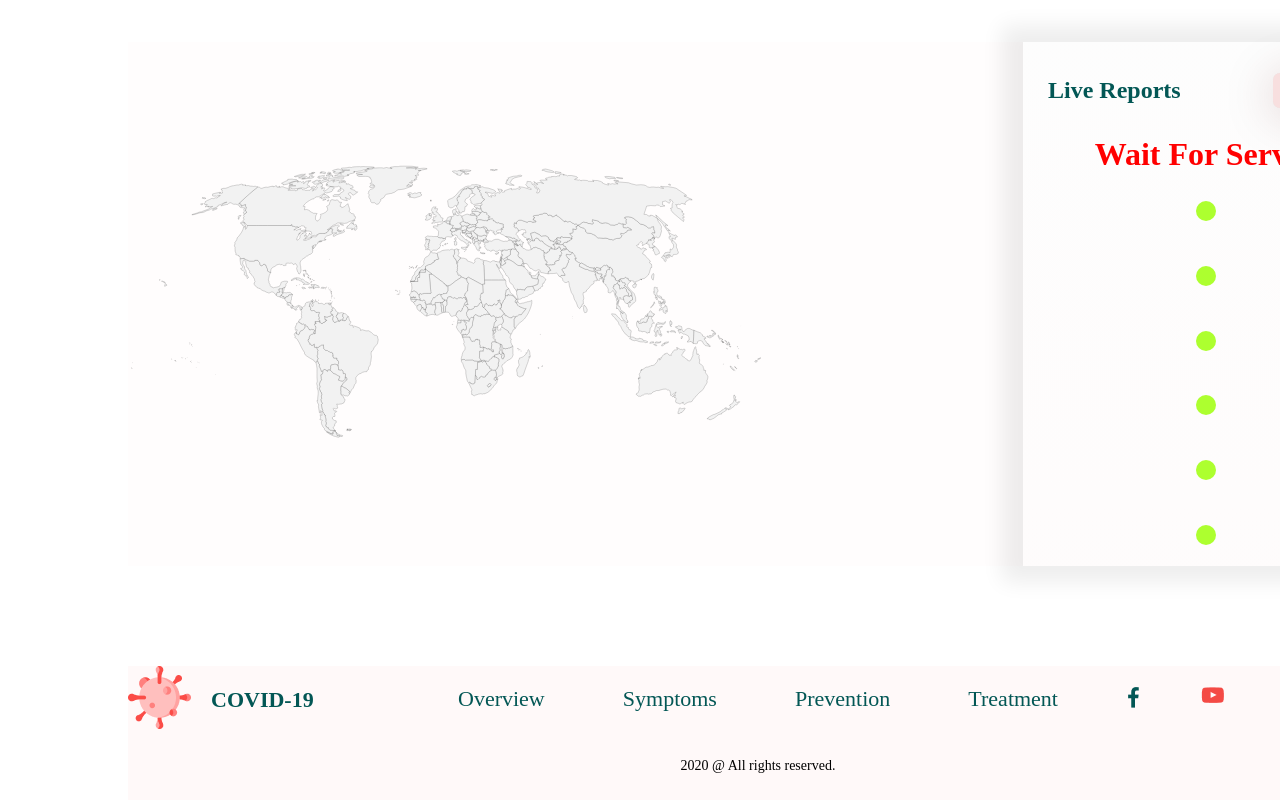
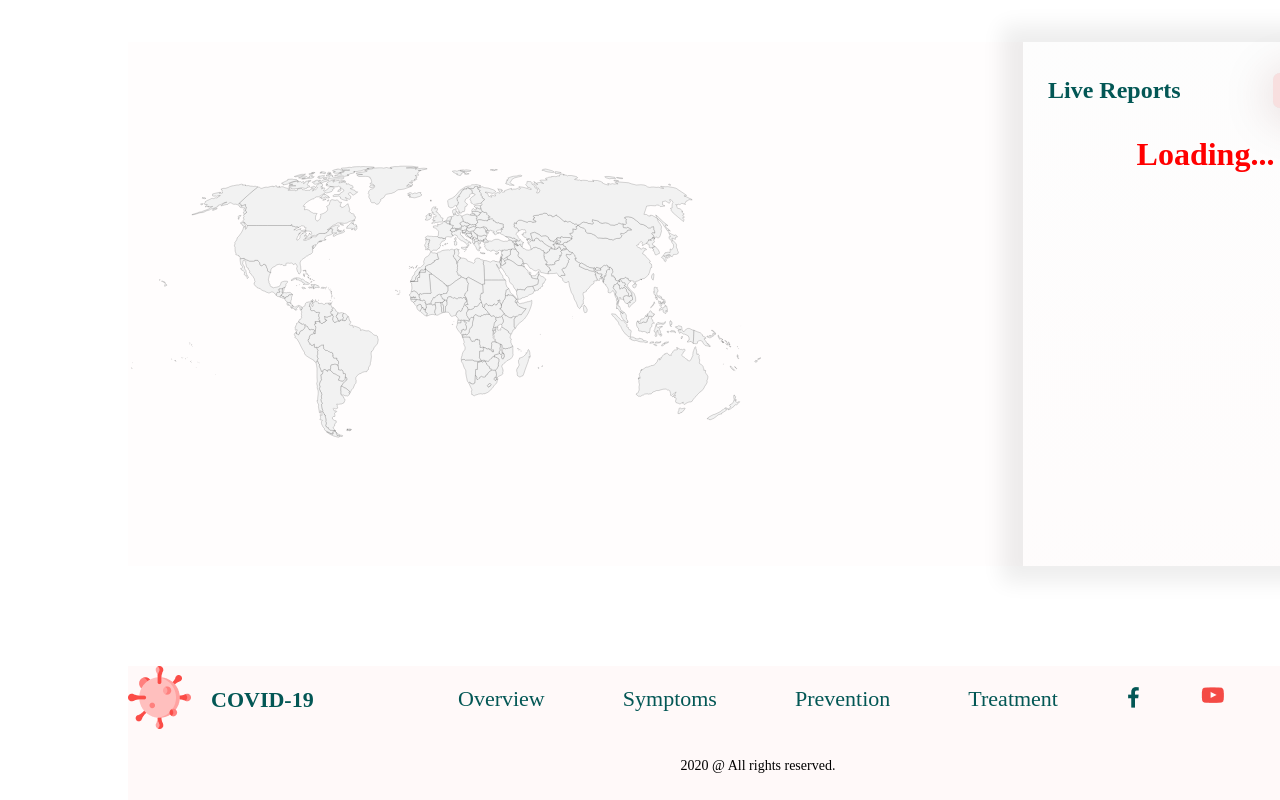
Before and after one commit to saeedtlb/Covid-19, a React (Create React App) app: page / in a window 1280 px wide. Shown: the part 5255-6055 px from the top of the page. Built offline with nearby package versions, Linux system fonts and the light colour scheme.

Commit message:
create loader component and style it, also do animations, just need to test

```diff
--- a/src/Resources/styles/_loader.scss
+++ b/src/Resources/styles/_loader.scss
@@ -1,33 +1,114 @@
-.loader {
+$sun: #ffd475;
+$night-sky: rgb(10, 50, 83);
+
+// .wrapper {
+//   width: 100%;
+//   height: 100%;
+//   display: flex;
+//   justify-content: center;
+//   align-items: center;
+// }
+
+.main {
+  width: 400px;
+  height: 400px;
+  border-radius: 50%;
+  position: relative;
+  overflow: hidden;
+  background-color: $night-sky;
+
+  animation: day-night 6s 2s linear infinite;
+}
+
+.timeline {
+  width: 100%;
   height: 100%;
+  border-radius: 50%;
+  position: absolute;
+  top: 50%;
 
-  h1 {
-    height: 10%;
-    margin-bottom: 0;
+  animation: timeline 6s linear infinite;
+}
+
+.moon {
+  width: 100px;
+  height: 100px;
+  background-color: #eee;
+  box-shadow: 0 0 25px rgba(0, 0, 0, 0.2) inset, 0 0 10px white;
+  position: absolute;
+  z-index: 10;
+  top: 50%;
+  transform: translateX(-50%);
+  border-radius: 50%;
+}
+
+.sun {
+  width: 100px;
+  height: 100px;
+  background-color: $sun;
+  box-shadow: 0 0 15px $sun;
+  position: absolute;
+  top: 50%;
+  right: 0;
+  transform: translateX(50%);
+  border-radius: 50%;
+}
+
+.stars {
+  width: 100%;
+  height: 100%;
+  border-radius: 50%;
+}
+
+.star {
+  position: absolute;
+  width: 4px;
+  height: 4px;
+  opacity: 0.8;
+  background-color: rgb(199, 199, 199);
+
+  animation: stars 6s infinite ease;
+}
+
+@keyframes stars {
+  0% {
+    transform: translateX(0px);
+    opacity: 0;
   }
-
-  .dots {
-    height: 90%;
-    display: flex;
-    flex-direction: column;
-    justify-content: space-around;
-    align-items: center;
-
-    span {
-      width: 20px;
-      height: 20px;
-      border-radius: 50%;
-      background-color: greenyellow;
-      //   transition: all 1s ease-in-out;
-      animation: load 1s alternate-reverse infinite;
-      //   transform: translateX((random(150)) #{px});
-      //   transform: translateX(#{random(150)}px);
-    }
+  40% {
+    transform: translateX(-15px);
+    opacity: 1;
+  }
+  60% {
+    transform: translateX(-15px);
+    opacity: 0;
+  }
+  100% {
+    transform: translateX(0px);
+    opacity: 0;
   }
 }
 
-@keyframes load {
-  to {
-    transform: translateX(#{random(250)}px);
+@keyframes day-night {
+  0% {
+    background-color: $night-sky;
+  }
+  50% {
+    background-color: #87ceeb;
+  }
+  100% {
+    background-color: $night-sky;
   }
 }
+
+@keyframes timeline {
+  0% {
+    transform: rotate(0);
+  }
+  50% {
+    transform: rotate(180deg);
+  }
+  100% {
+    transform: rotate(330deg);
+  }
+}
--- a/src/components/Home/statistics/Map.jsx
+++ b/src/components/Home/statistics/Map.jsx
@@ -8,7 +8,7 @@ import Loader from '../../utils/Loader';
 
 const Map = () => {
   const ref = useRef(null);
-  const [countries, setCountries] = useState(['Wait for server']);
+  const [countries, setCountries] = useState(['Loading...']);
   const [range, setRange] = useState({
     start: 0,
     end: 0,
--- a/src/components/utils/Loader.jsx
+++ b/src/components/utils/Loader.jsx
@@ -1,14 +1,31 @@
-import React from 'react';
+import React from 'React';
+
+import { random } from './misc';
 
 const Loader = () => {
+  const renderStars = () => {
+    const tags = [];
+
+    for (let i = 0; i < 32; i++) {
+      tags.push(
+        <span
+          className="star"
+          style={{ top: `${random(this)}px`, left: `${random(this)}px` }}
+        />
+      );
+    }
+    return tags;
+  };
+
   return (
-    <div className="dots">
-      <span></span>
-      <span></span>
-      <span></span>
-      <span></span>
-      <span></span>
-      <span></span>
+    <div className="wrapper">
+      <div className="main">
+        <div className="stars">{renderStars()}</div>
+        <div className="timeline">
+          <div className="sun"></div>
+          <div className="moon"></div>
+        </div>
+      </div>
     </div>
   );
 };
--- a/src/components/utils/misc.js
+++ b/src/components/utils/misc.js
@@ -46,5 +46,10 @@ export const colorStatus = (cases) => {
   return '#cc3300';
 };
 
-export const findEnd = (range) =>
-  range.start + 6 >= range.end ? range.end : range.start + 6;
+export const findEnd = ({ start, end }) => (start + 6 >= end ? end : start + 6);
+
+// export const random = (range) => Math.floor(Math.random() * range + 1);
+export const random = (range) => {
+  console.log(range);
+  return Math.floor(Math.random() * 100 + 1);
+};
```
